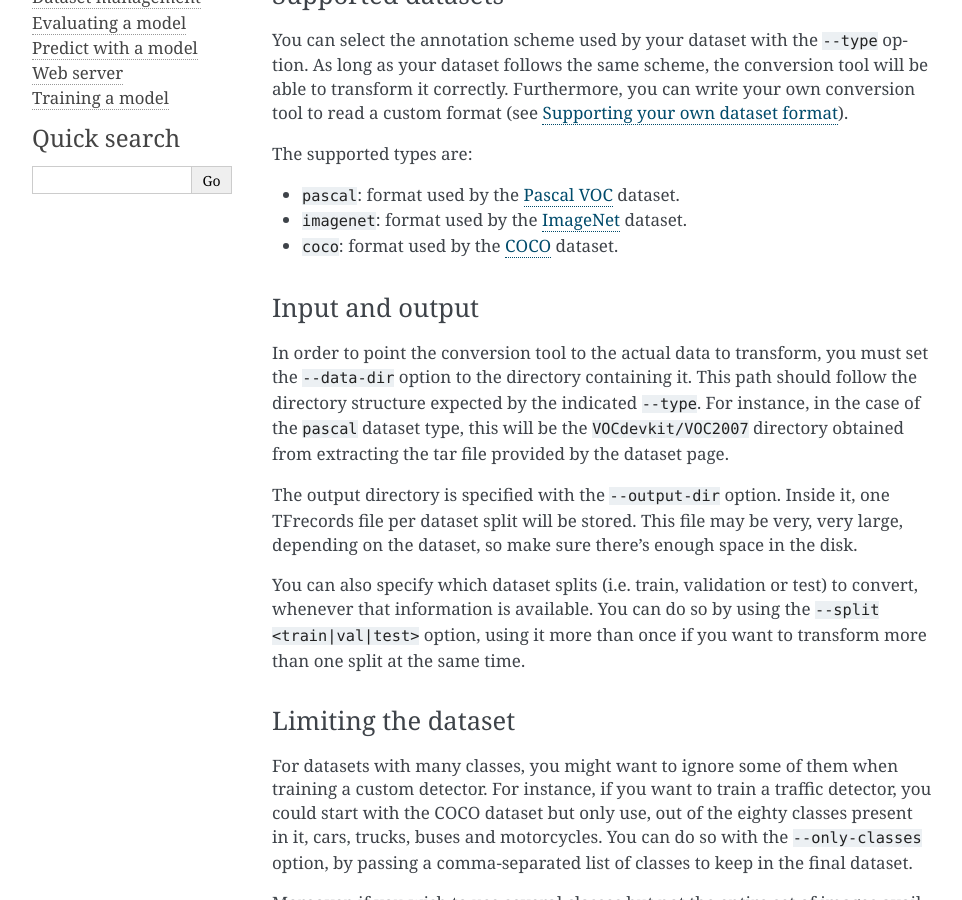
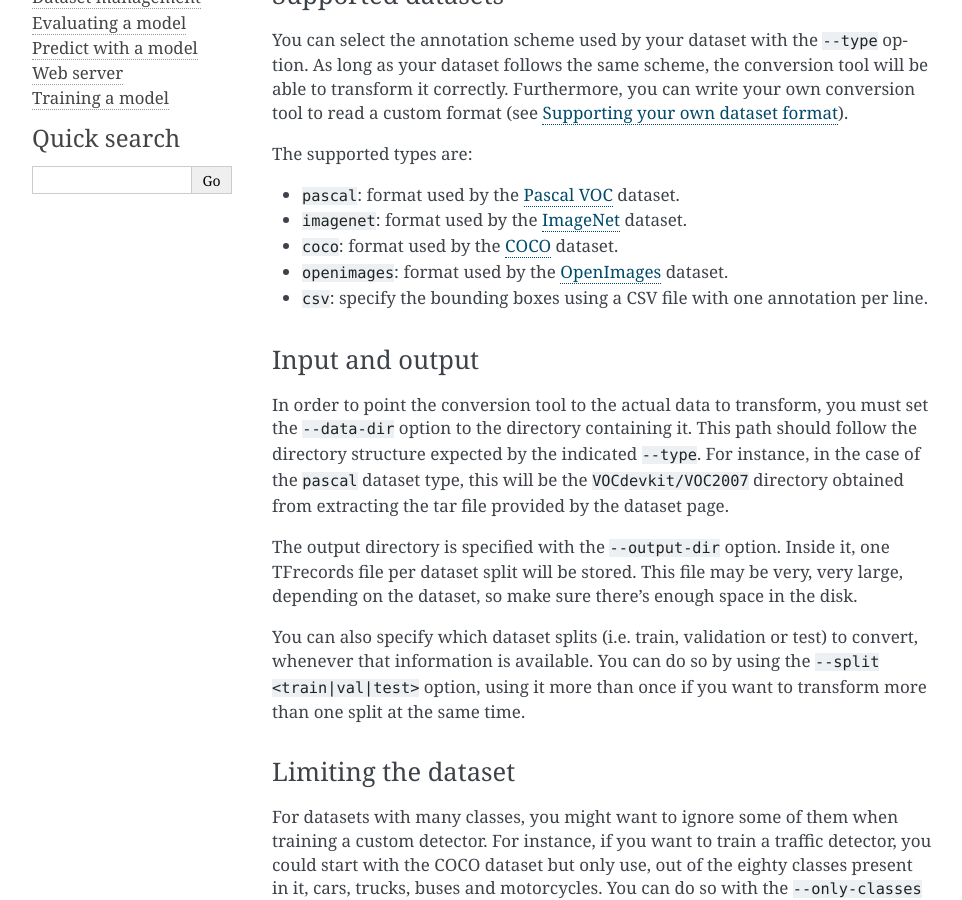
Before and after one commit to tryolabs/luminoth, a Sphinx documentation site: the page built from docs/usage/dataset.rst, in a window 1280 px wide and 900 px high, scrolled down 571 px. Shown: the whole window, without its empty margins (148-1110 px from the left). Built offline with Sphinx 7.4.7, drawn with Linux system fonts in a browser that asks for light colours.

Commit message:
Update docs with more readers

```diff
--- a/docs/usage/dataset.rst
+++ b/docs/usage/dataset.rst
@@ -40,6 +40,12 @@ The supported types are:
 
 - ``coco``: format used by the `COCO <http://cocodataset.org/#download>`_
   dataset.
+
+- ``openimages``: format used by the `OpenImages
+  <https://storage.googleapis.com/openimages/web/index.html>`_ dataset.
+
+- ``csv``: specify the bounding boxes using a CSV file with one
+  annotation per line.
 
 Input and output
 ^^^^^^^^^^^^^^^^
```
